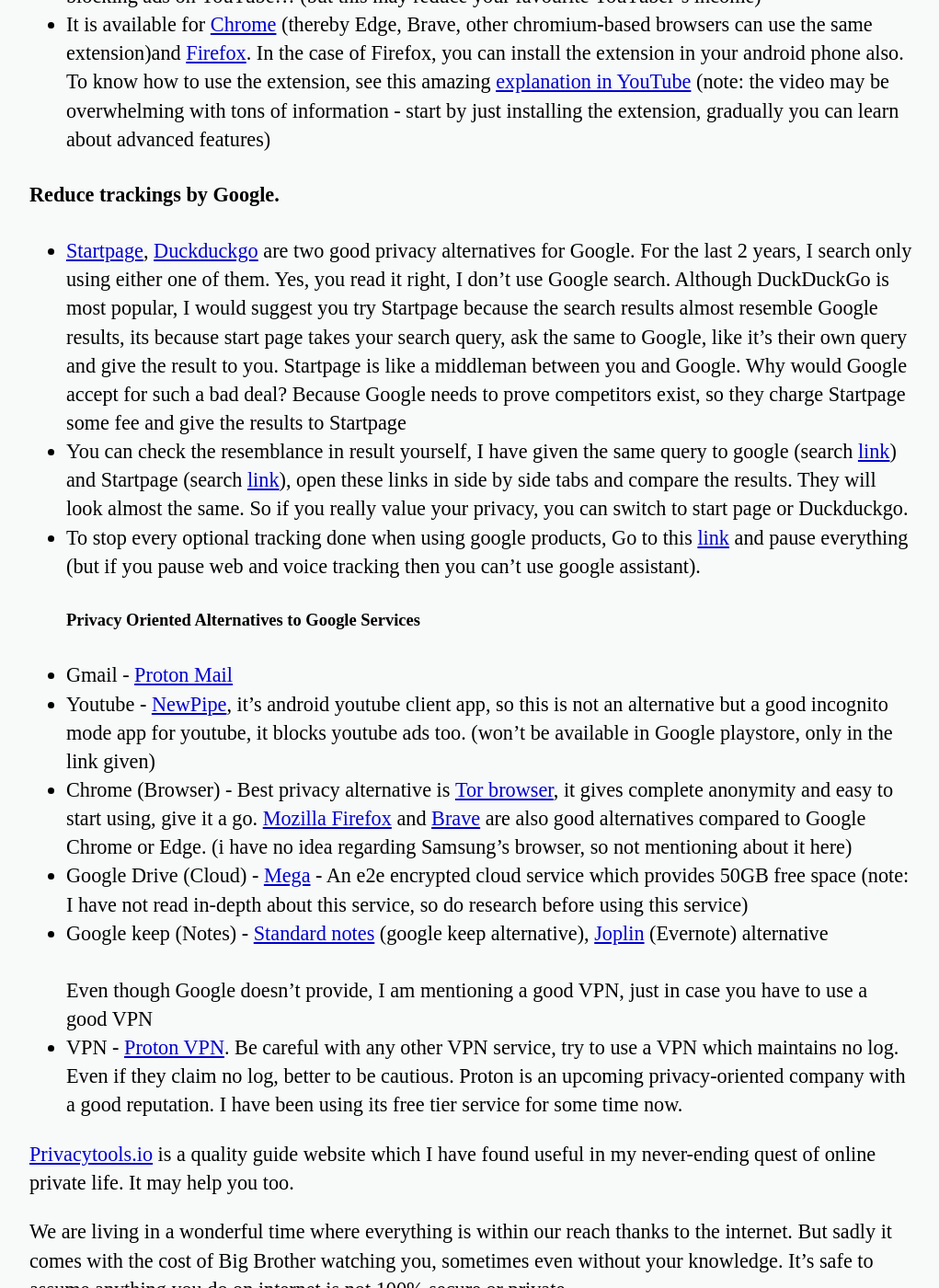
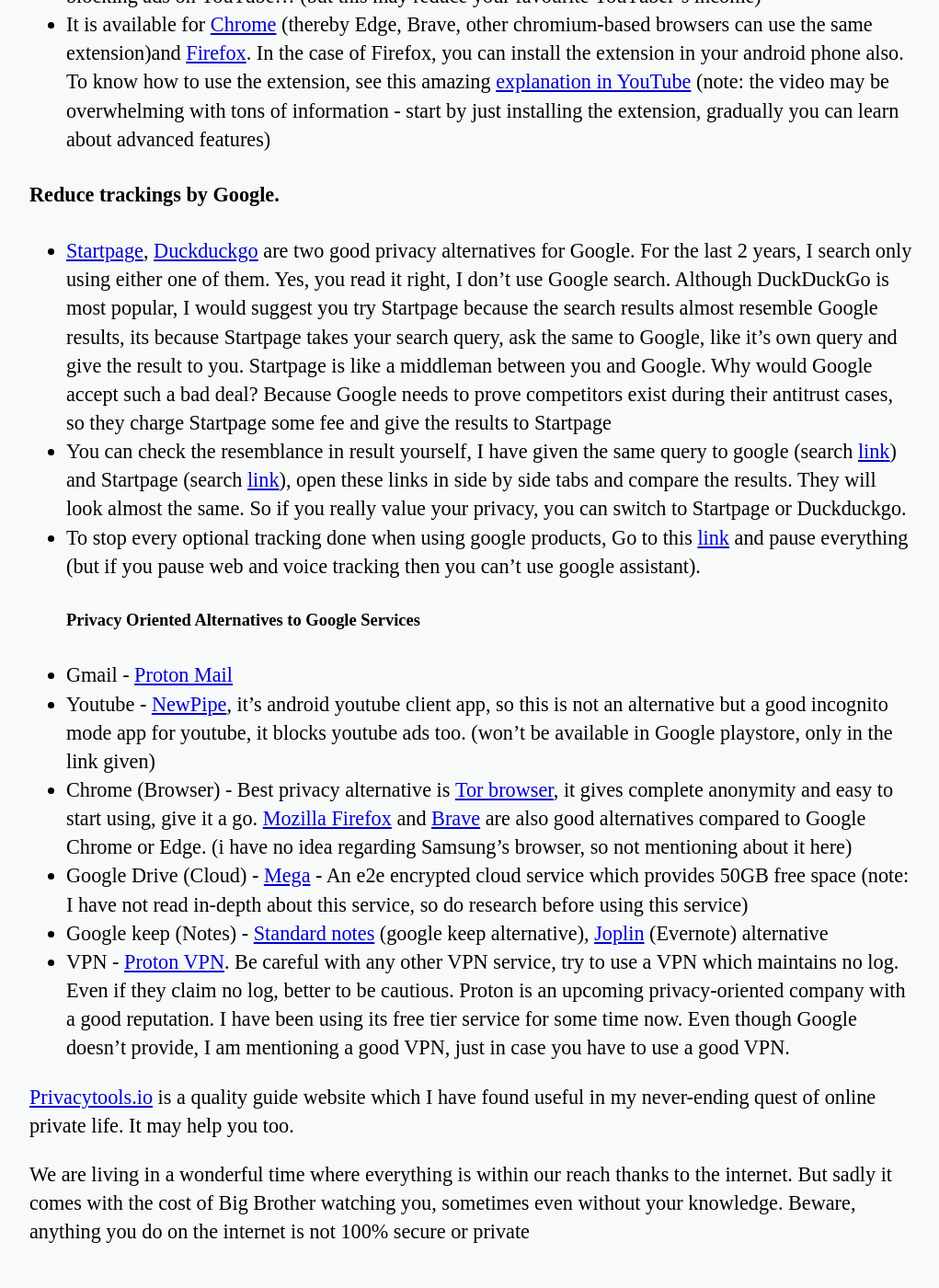
Before and after one commit to sayinathk/sayinathk.github.io, a Jekyll site: the page built from _posts/2021-01-10-Privacy-in-WhatsApp-and-beyond.md, in a window 1280 px wide and 1400 px high, scrolled down 6392 px. Shown: the whole window at 92% size, without its empty margins (128-1149 px from the left). Built offline with Jekyll 4.4.1, drawn with Linux system fonts in a browser that asks for light colours; comment, search, counter and statistics services are not loaded; some of the changed text lies outside the part shown.

Commit message:
Update 2021-01-10-Privacy-in-WhatsApp-and-beyond.md

```diff
--- a/_posts/2021-01-10-Privacy-in-WhatsApp-and-beyond.md
+++ b/_posts/2021-01-10-Privacy-in-WhatsApp-and-beyond.md
@@ -95,8 +95,8 @@
 
 #### Reduce trackings by Google.
 
-- [Startpage](https://www.startpage.com/), [Duckduckgo](https://duckduckgo.com/) are two good privacy alternatives for Google. For the last 2 years, I search only using either one of them. Yes, you read it right, I don't use Google search. Although DuckDuckGo is most popular, I would suggest you try Startpage because the search results almost resemble Google results, its because start page takes your search query, ask the same to Google, like it's their own query and give the result to you. Startpage is like a middleman between you and Google. Why would Google accept for such a bad deal? Because Google needs to prove competitors exist, so they charge Startpage some fee and give the results to Startpage
-- You can check the resemblance in result yourself, I have given the same query to google (search [link](https://www.google.com/search?client=firefox-b-d&q=Whatsapp%20privacy%20update,%20should%20i%20switch%20to%20signal)) and Startpage (search [link](https://www.startpage.com/do/dsearch?query=Whatsapp%20privacy%20update,%20should%20i%20switch%20to%20signal&cat=web&pl=opensearch&language=english)), open these links in side by side tabs and compare the results. They will look almost the same. So if you really value your privacy, you can switch to start page or Duckduckgo.
+- [Startpage](https://www.startpage.com/), [Duckduckgo](https://duckduckgo.com/) are two good privacy alternatives for Google. For the last 2 years, I search only using either one of them. Yes, you read it right, I don't use Google search. Although DuckDuckGo is most popular, I would suggest you try Startpage because the search results almost resemble Google results, its because Startpage takes your search query, ask the same to Google, like it's own query and give the result to you. Startpage is like a middleman between you and Google. Why would Google accept  such a bad deal? Because Google needs to prove competitors exist during their antitrust cases, so they charge Startpage some fee and give the results to Startpage
+- You can check the resemblance in result yourself, I have given the same query to google (search [link](https://www.google.com/search?client=firefox-b-d&q=Whatsapp%20privacy%20update,%20should%20i%20switch%20to%20signal)) and Startpage (search [link](https://www.startpage.com/do/dsearch?query=Whatsapp%20privacy%20update,%20should%20i%20switch%20to%20signal&cat=web&pl=opensearch&language=english)), open these links in side by side tabs and compare the results. They will look almost the same. So if you really value your privacy, you can switch to Startpage or Duckduckgo.
 - To stop every optional tracking done when using google products, Go to this [link](https://myaccount.google.com/activitycontrols?utm_source=my-activity&utm_medium=home&utm_campaign&continue=https%3A%2F%2Fmyactivity.google.com%2Fmyactivity%3Futm_campaign%3Dcontinue) and pause everything (but if you pause web and voice tracking then you can’t use google assistant).
 ##### Privacy Oriented Alternatives to Google Services
 - Gmail - [Proton Mail](https://protonmail.com/)
@@ -104,11 +104,10 @@
 - Chrome (Browser) - Best privacy alternative is [Tor browser](https://www.torproject.org/), it gives complete anonymity and easy to start using, give it a go. [Mozilla Firefox](https://www.mozilla.org/en-US/firefox/new/) and [Brave](https://brave.com/) are also good alternatives compared to Google Chrome or Edge. (i have no idea regarding Samsung's browser, so not mentioning about it here)
 - Google Drive (Cloud) - [Mega](https://mega.nz/) - An e2e encrypted cloud service which provides 50GB free space (note: I have not read in-depth about this service, so do research before using this service)
 - Google keep (Notes) - [Standard notes](https://standardnotes.org/) (google keep alternative), [Joplin](https://joplin.cozic.net/) (Evernote) alternative<br>
-<br>Even though Google doesn't provide, I am mentioning a good VPN, just in case you have to use a good VPN
-- VPN - [Proton VPN](https://protonvpn.com/). Be careful with any other VPN service, try to use a VPN which maintains no log. Even if they claim no log, better to be cautious. Proton is an upcoming privacy-oriented company with a good reputation. I have been using its free tier service for some time now.
+- VPN - [Proton VPN](https://protonvpn.com/). Be careful with any other VPN service, try to use a VPN which maintains no log. Even if they claim no log, better to be cautious. Proton is an upcoming privacy-oriented company with a good reputation. I have been using its free tier service for some time now. Even though Google doesn't provide, I am mentioning a good VPN, just in case you have to use a good VPN.
 
 [Privacytools.io](http://privacytools.io/) is a quality guide website which I have found useful in my never-ending quest of online private life. It may help you too.
 
-We are living in a wonderful time where everything is within our reach thanks to the internet. But sadly it comes with the cost of Big Brother watching you, sometimes even without your knowledge. It's safe to assume anything you do on internet is not 100% secure or private
+We are living in a wonderful time where everything is within our reach thanks to the internet. But sadly it comes with the cost of Big Brother watching you, sometimes even without your knowledge. Beware, anything you do on the internet is not 100% secure or private
 
 <br> Learnt Something new? <br>Show some ❤ by sharing this article to your friends. Help them safeguard their privacy <br>
```
